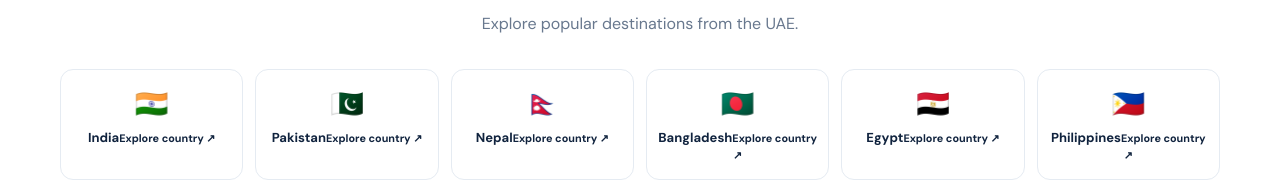
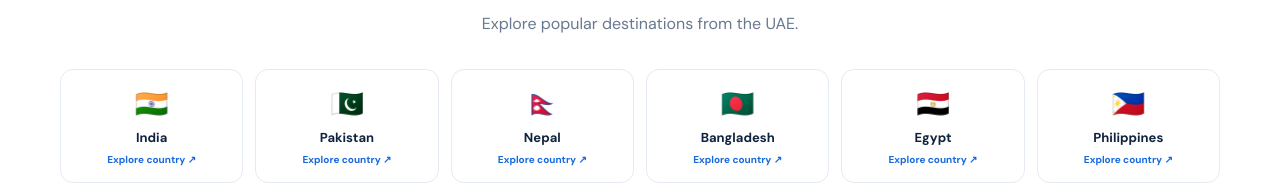
Before and after one commit to dirhamlink/dirhamlink-website, a Next.js app: page / in a window 1280 px wide. Shown: the part 1441-1632 px from the top of the page. Built offline with nearby package versions, Linux system fonts and the light colour scheme; no server answers.

Commit message:
Polish interactive destination links

```diff
--- a/app/globals.css
+++ b/app/globals.css
@@ -230,3 +230,7 @@ button, input, select { font: inherit; }
 .destination-disclaimer { color:#718096; font-size:11px; line-height:1.7; margin:18px 2px 0; }
 @media(max-width:700px) { .destination-hero {padding:28px 23px;} .destination-stats {grid-template-columns:1fr;} .destination-place-grid {grid-template-columns:1fr 1fr;} .destination-two-col {grid-template-columns:1fr;} .destination-cta {align-items:flex-start;flex-direction:column;} .destination-section-heading {align-items:flex-start;flex-direction:column;} }
 @media(max-width:430px) { .destination-place-grid {grid-template-columns:1fr;} .remittance-bar-wrap {min-width:49px;} .remittance-value {font-size:8px;} }
+
+.rate-card-link { display:block; color:inherit; text-decoration:none; transition:transform .15s ease,box-shadow .15s ease; }
+.rate-card-link:hover { transform:translateY(-2px); box-shadow:0 10px 24px #10233e12; border-color:#b9d2f2; }
+.country-explore { display:block; color:#1769e0; font-size:10px; margin-top:7px; font-weight:700; }
```
